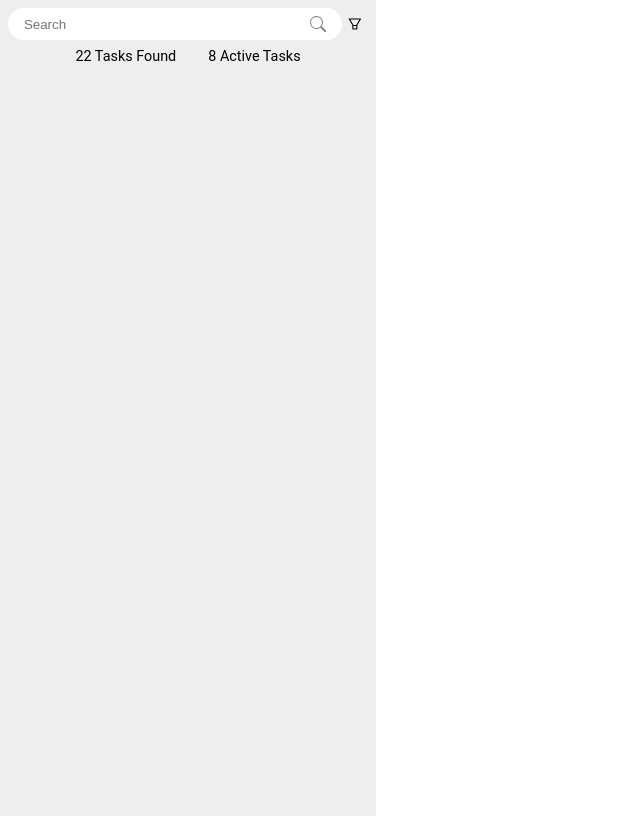
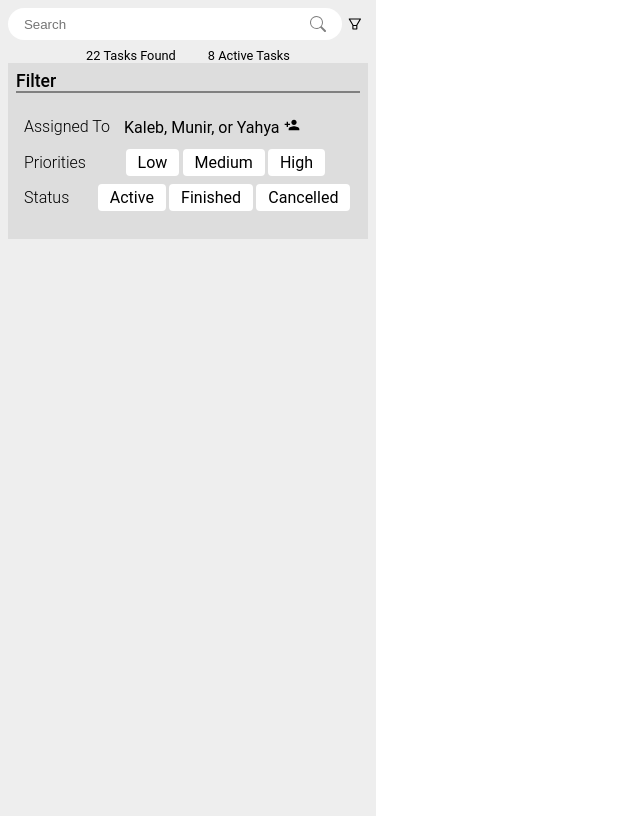
Before and after one commit to navy87/task_tracker, a React (Create React App) app: page / in a window 1280 px wide. Shown: the whole page, without its empty margins (0-640 px from the left). Built offline with nearby package versions, Linux system fonts and the light colour scheme.

Commit message:
add filter component

```diff
--- /dev/null
+++ b/src/components/helpers/CheckBox.js
@@ -0,0 +1,39 @@
+import React, { useEffect, useState } from "react";
+import styled from "styled-components";
+
+let LabelStyled = styled.label`
+    cursor: pointer;
+    padding: 0.25rem 0.75rem;
+    background-color: white;
+    color: black;
+    margin: 0 0.1rem;
+    border-radius: 0.25rem;
+`;
+
+const InputStyled = styled.input`
+    display: none;
+`;
+
+const CheckBox = ({ text, id, name, value }) => {
+    const [checked, setChecked] = useState(value);
+
+    LabelStyled = styled(LabelStyled)`
+        background-color: ${checked ? "white" : "lightgray"};
+    `;
+
+    return (
+        <LabelStyled for={id}>
+            {text}
+            <InputStyled
+                id={id}
+                type="checkbox"
+                name={name}
+                value={value}
+                checked={checked}
+                onChange={() => setChecked(!checked)}
+            />
+        </LabelStyled>
+    );
+};
+
+export default CheckBox;
--- a/src/components/sidebar/SearchBar.js
+++ /dev/null
@@ -1,12 +0,0 @@
-import { AiOutlineFilter } from "react-icons/ai";
-import SearchBox from "./SearchBox";
-const SearchBar = () => {
-    return (
-        <div id="searchbar">
-            <SearchBox />
-            <AiOutlineFilter className="filter_btn" />
-        </div>
-    );
-};
-
-export default SearchBar;
--- a/src/components/sidebar/SideBar.js
+++ b/src/components/sidebar/SideBar.js
@@ -1,12 +1,12 @@
 import "../../styles/sidebar/sidebar.css";
-import SearchBar from "./SearchBar";
-import SearchResult from "./SearchResult";
+import Filter from "./filter/Filter";
+import SearchBar from "./search/SearchBar";
 
 const SideBar = () => {
     return (
         <div id="sidebar">
             <SearchBar />
-            <SearchResult />
+            <Filter />
         </div>
     );
 };
--- /dev/null
+++ b/src/components/sidebar/filter/Filter.js
@@ -0,0 +1,14 @@
+import React from "react";
+import FilterGrid from "./FilterGrid";
+// MdPersonAdd
+
+const Filter = () => {
+    return (
+        <div className="filter">
+            <h2>Filter</h2>
+            <FilterGrid />
+        </div>
+    );
+};
+
+export default Filter;
--- /dev/null
+++ b/src/components/sidebar/filter/FilterGrid.js
@@ -0,0 +1,73 @@
+import React from "react";
+import { MdPersonAdd } from "react-icons/md";
+import CheckBox from "../../helpers/CheckBox";
+import FilterItem from "./FilterItem";
+
+const FilterGrid = () => {
+    return (
+        <div className="filters_grid">
+            <FilterItem
+                label="Assigned To"
+                render={
+                    <div>
+                        Kaleb, Munir, or Yahya <MdPersonAdd />
+                    </div>
+                }
+            />
+
+            <FilterItem
+                label="Priorities"
+                render={
+                    <div>
+                        <CheckBox
+                            text="Low"
+                            id="low_priority"
+                            name="priority"
+                            value="low"
+                        />
+                        <CheckBox
+                            text="Medium"
+                            id="mid_priority"
+                            name="priority"
+                            value="mid"
+                        />
+                        <CheckBox
+                            text="High"
+                            id="high_priority"
+                            name="priority"
+                            value="high"
+                        />
+                    </div>
+                }
+            />
+
+            <FilterItem
+                label="Status"
+                render={
+                    <div>
+                        <CheckBox
+                            text="Active"
+                            id="activity_status"
+                            name="status"
+                            value="active"
+                        />
+                        <CheckBox
+                            text="Finished"
+                            id="finished_status"
+                            name="status"
+                            value="finished"
+                        />
+                        <CheckBox
+                            text="Cancelled"
+                            id="cancelled_status"
+                            name="status"
+                            value="cancelled"
+                        />
+                    </div>
+                }
+            />
+        </div>
+    );
+};
+
+export default FilterGrid;
--- /dev/null
+++ b/src/components/sidebar/filter/FilterItem.js
@@ -0,0 +1,24 @@
+import React from "react";
+import { MdPersonAdd } from "react-icons/md";
+import styled from "styled-components";
+
+const ItemStyled = styled.div`
+    margin: 1rem auto;
+    display: flex;
+
+    .label {
+        width: 5.75rem;
+        margin-right: 0.5rem;
+    }
+`;
+
+const FilterItem = ({ label, render }) => {
+    return (
+        <ItemStyled>
+            <div className="label">{label}</div>
+            {render}
+        </ItemStyled>
+    );
+};
+
+export default FilterItem;
--- /dev/null
+++ b/src/components/sidebar/search/SearchBar.js
@@ -0,0 +1,17 @@
+import { AiOutlineFilter } from "react-icons/ai";
+import SearchBox from "./SearchBox";
+import SearchResult from "./SearchResult";
+
+const SearchBar = () => {
+    return (
+        <>
+            <div id="searchbar">
+                <SearchBox />
+                <AiOutlineFilter className="filter_btn" />
+            </div>
+            <SearchResult />
+        </>
+    );
+};
+
+export default SearchBar;
--- a/src/styles/sidebar/sidebar.css
+++ b/src/styles/sidebar/sidebar.css
@@ -51,9 +51,28 @@
   display: flex;
   margin-top: 0.5rem;
   gap: 2rem;
-  font-size: 0.9rem;
+  font-size: 0.8rem;
   -webkit-box-pack: center;
       -ms-flex-pack: center;
           justify-content: center;
 }
+
+#sidebar .filter {
+  background-color: #dddddd;
+  padding: 0.5rem;
+}
+
+#sidebar .filter h2 {
+  font-weight: 500;
+  font-size: 1.1rem;
+  border-bottom: 2px solid #808080;
+}
+
+#sidebar .filter .filters_grid {
+  padding: 0.5rem;
+}
+
+#sidebar .filter .filters_grid .label {
+  font-weight: 300;
+}
 /*# sourceMappingURL=sidebar.css.map */
--- a/src/styles/sidebar/sidebar.scss
+++ b/src/styles/sidebar/sidebar.scss
@@ -40,7 +40,26 @@
         display: flex;
         margin-top: 0.5rem;
         gap: 2rem;
-        font-size: 0.9rem;
+        font-size: 0.8rem;
         justify-content: center;
     }
+
+    .filter {
+        background-color: #dddddd;
+        padding: 0.5rem;
+
+        h2 {
+            font-weight: 500;
+            font-size: 1.1rem;
+            border-bottom: 2px solid #808080;
+        }
+
+        .filters_grid {
+            padding: 0.5rem;
+
+            .label {
+                font-weight: 300;
+            }
+        }
+    }
 }
```
Also changed, not shown: src/components/sidebar/search/SearchBox.js (renamed from src/components/sidebar/SearchBox.js), src/components/sidebar/search/SearchResult.js (renamed from src/components/sidebar/SearchResult.js), 1 other file (tests, documents, lock files or other folders).
